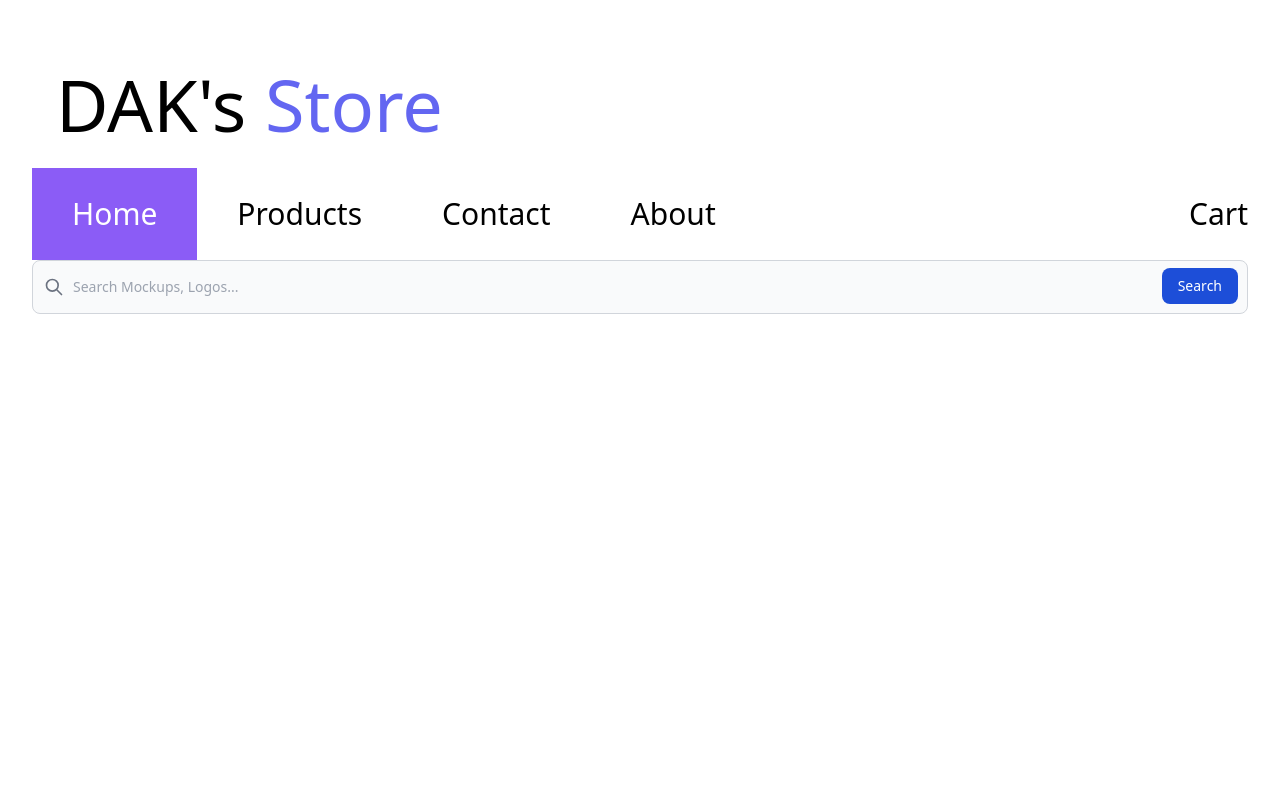
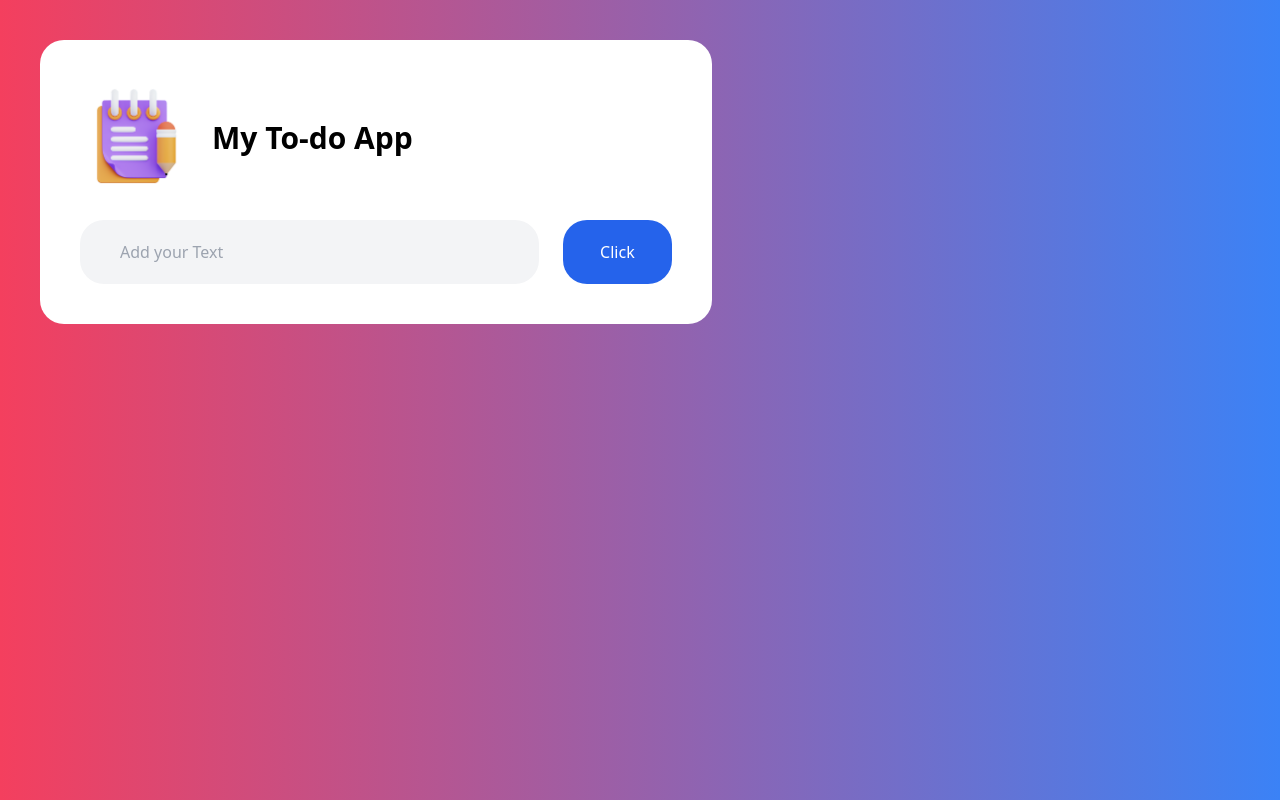
Before and after one commit to Ashok-Kumar-dharanikota/Web-Application, a website: page index.html in a window 1280 px wide. Drawn offline with Linux system fonts and the light colour scheme.

Commit message:
To-do App working

```diff
--- a/index.html
+++ b/index.html
@@ -6,39 +6,25 @@
     <link rel="stylesheet" href="./dist/output.css">
     <title>E-Commerce Website</title>
 </head>
-<body class="bg-white">
+<body >
 
-<div class="px-8 py-10">
+    <div class="w-full min-h-screen bg-gradient-to-r from-rose-500 to-blue-500 p-10">
+        <div class="w-auto h-auto max-w-2xl bg-white rounded-3xl p-10">
+            <div class="flex flex-row">
+                <img class="w-28 h-28" src="img/notes.png" alt="">
+                <h1 class="font-bold text-3xl mt-10 ml-5">My To-do App</h1>
+            </div>
 
-    <h1 class="mt-7 px-6 text-7xl">DAK's <span class="text-indigo-500 ">Store</span></h1>
+            <div class="flex flex-row justify-between">
+                <input class="bg-gray-100 mx-auto w-full h-16 rounded-3xl outline-none border-none pl-10 mt-7 font-medium" type="text" placeholder="Add your Text">
 
-    <div class="overflow-hidden mt-7">
-
-        <a class="bg-violet-500 hover:bg-violet-600 active:bg-violet-700  float-left text-center px-10 py-7 text-3xl text-white " href="Home">Home</a>
-        <a class="hover:bg-gray-200 float-left text-center px-10 py-7 text-3xl" href="Products">Products</a>
-        <a class="hover:bg-gray-200 float-left text-center px-10 py-7 text-3xl" href="Contact">Contact</a>
-        <a class="hover:bg-gray-200 float-left text-center px-10 py-7 text-3xl" href="About">About</a>
-        <a class="hover:bg-gray-200 float-right text-center px-0 py-7 text-3xl" href="Cart">Cart</a>
-
-    </div>
-
-
-<form>
-    <label for="default-search" class="mb-2 text-sm font-medium text-gray-900 sr-only dark:text-white">Search</label>
-    <div class="relative">
-        <div class="absolute inset-y-0 left-0 flex items-center pl-3 pointer-events-none">
-            <svg aria-hidden="true" class="w-5 h-5 text-gray-500 dark:text-gray-400" fill="none" stroke="currentColor" viewBox="0 0 24 24" xmlns="http://www.w3.org/2000/svg"><path stroke-linecap="round" stroke-linejoin="round" stroke-width="2" d="M21 21l-6-6m2-5a7 7 0 11-14 0 7 7 0 0114 0z"></path></svg>
-        </div>
-        <input type="search" id="default-search" class="block w-full p-4 pl-10 text-sm text-gray-900 border border-gray-300 rounded-lg bg-gray-50 focus:ring-blue-500 focus:border-blue-500 dark:bg-gray-700 dark:border-gray-600 dark:placeholder-gray-400 dark:text-white dark:focus:ring-blue-500 dark:focus:border-blue-500" placeholder="Search Mockups, Logos..." required>
-        <button type="submit" class="text-white absolute right-2.5 bottom-2.5 bg-blue-700 hover:bg-blue-800 focus:ring-4 focus:outline-none focus:ring-blue-300 font-medium rounded-lg text-sm px-4 py-2 dark:bg-blue-600 dark:hover:bg-blue-700 dark:focus:ring-blue-800">Search</button>
-    </div>
-</form>
-
-
-</div>
+                <button class="bg-blue-600 text-white w-36 h-16 rounded-3xl outline-none border-none mt-7 ml-6 font-medium">Click</button>
+            </div>
 
 
 
+        </div>
+    </div>
 
 
 </body>
```
Also changed, not shown: dist/output.css, img/notes.png (added).
